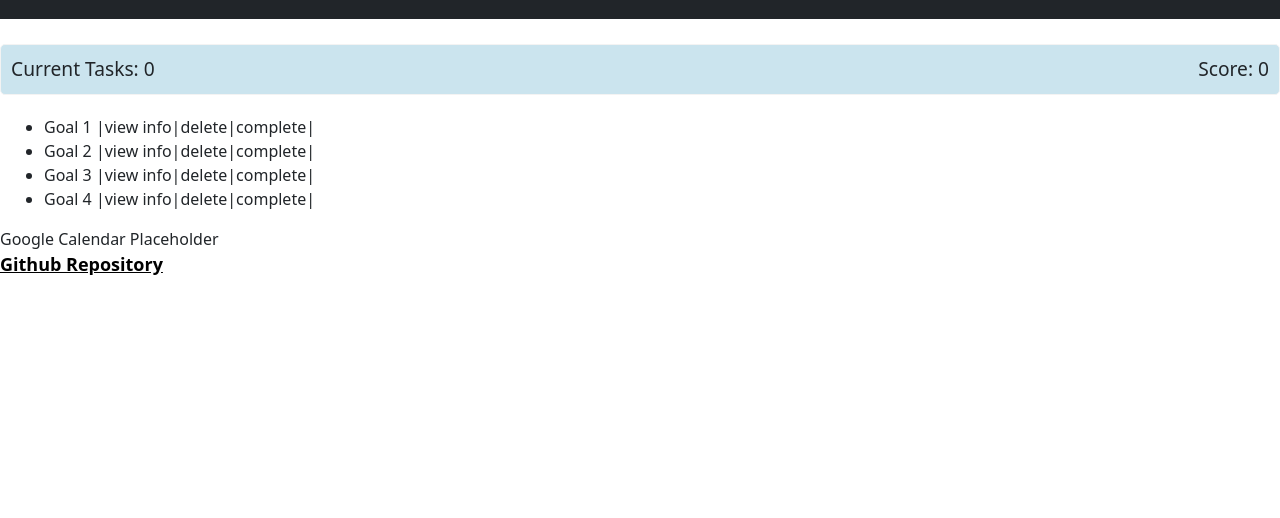
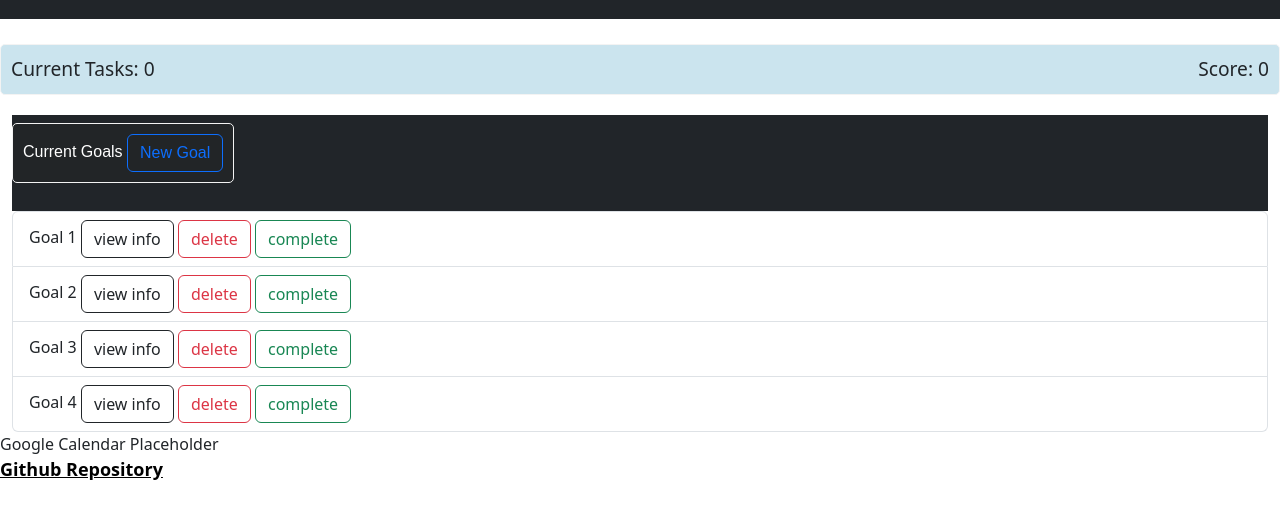
Before and after one commit to CaDragon1/startup, a website: page src/html/index.html in a window 1280 px wide. Shown: the part 56-574 px from the top of the page. Drawn offline with nearby package versions, Linux system fonts and the light colour scheme.

Commit message:
Added less and other libraries for future code. Added css

```diff
--- /dev/null
+++ b/package.json
@@ -0,0 +1,5 @@
+{
+  "dependencies": {
+    "less": "^4.2.0"
+  }
+}
--- a/src/html/index.html
+++ b/src/html/index.html
@@ -68,11 +68,32 @@
             -->
             <!-- Task Manager -->
             <div class="container-fluid">
-                <ul>
-                    <li>Goal 1    |view info|delete|complete|</li>
-                    <li>Goal 2    |view info|delete|complete|</li>
-                    <li>Goal 3    |view info|delete|complete|</li>
-                    <li>Goal 4    |view info|delete|complete|</li>
+                <nav class="navbar navbar-expand-lg navbar-dark bg-dark">
+                    <div class="goal-list">Current Goals
+                        <button type="button" class="btn btn-outline-primary" data-toggle="button">New Goal</button>
+                    </div>
+                </nav>
+                <ul class="list-group">
+                    <li class="list-group-item">Goal 1
+                        <button class="btn btn-outline-dark">view info</button>
+                        <button class="btn btn-outline-danger">delete</button>
+                        <button class="btn btn-outline-success">complete</button>
+                    </li>
+                    <li class="list-group-item">Goal 2
+                        <button class="btn btn-outline-dark">view info</button>
+                        <button class="btn btn-outline-danger">delete</button>
+                        <button class="btn btn-outline-success">complete</button>
+                    </li>
+                    <li class="list-group-item">Goal 3
+                        <button class="btn btn-outline-dark">view info</button>
+                        <button class="btn btn-outline-danger">delete</button>
+                        <button class="btn btn-outline-success">complete</button>
+                    </li>
+                    <li class="list-group-item">Goal 4
+                        <button class="btn btn-outline-dark">view info</button>
+                        <button class="btn btn-outline-danger">delete</button>
+                        <button class="btn btn-outline-success">complete</button>
+                    </li>
                 </ul>
             </div>
 
```
Also changed, not shown: src/css/index.css (line endings or trailing spaces), 1 other file.
